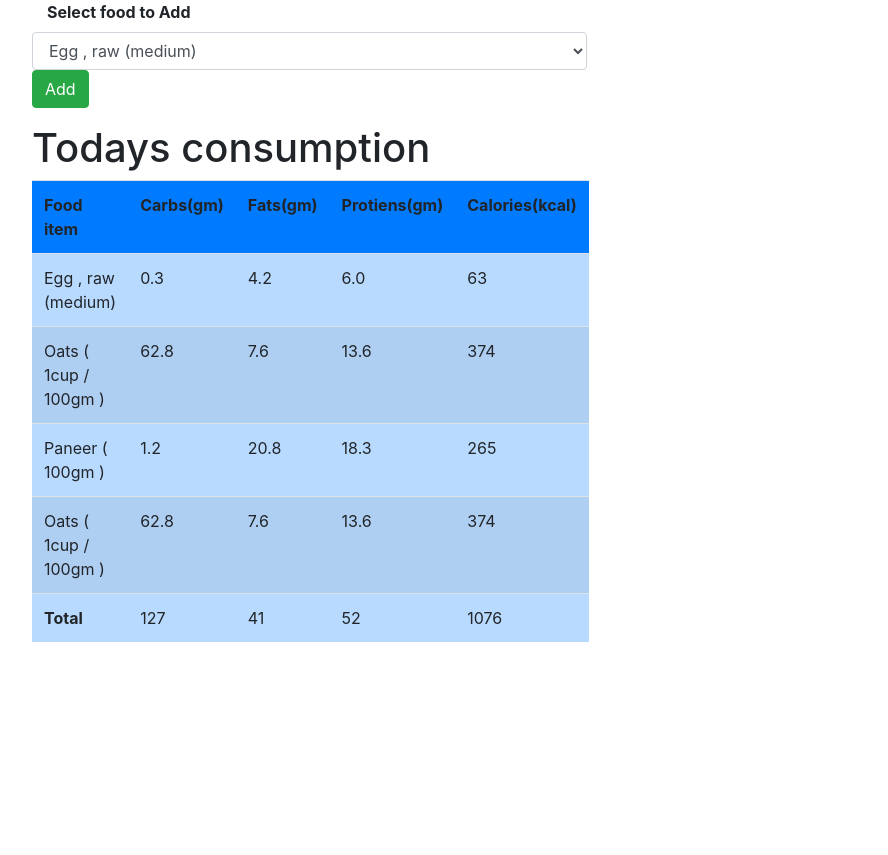
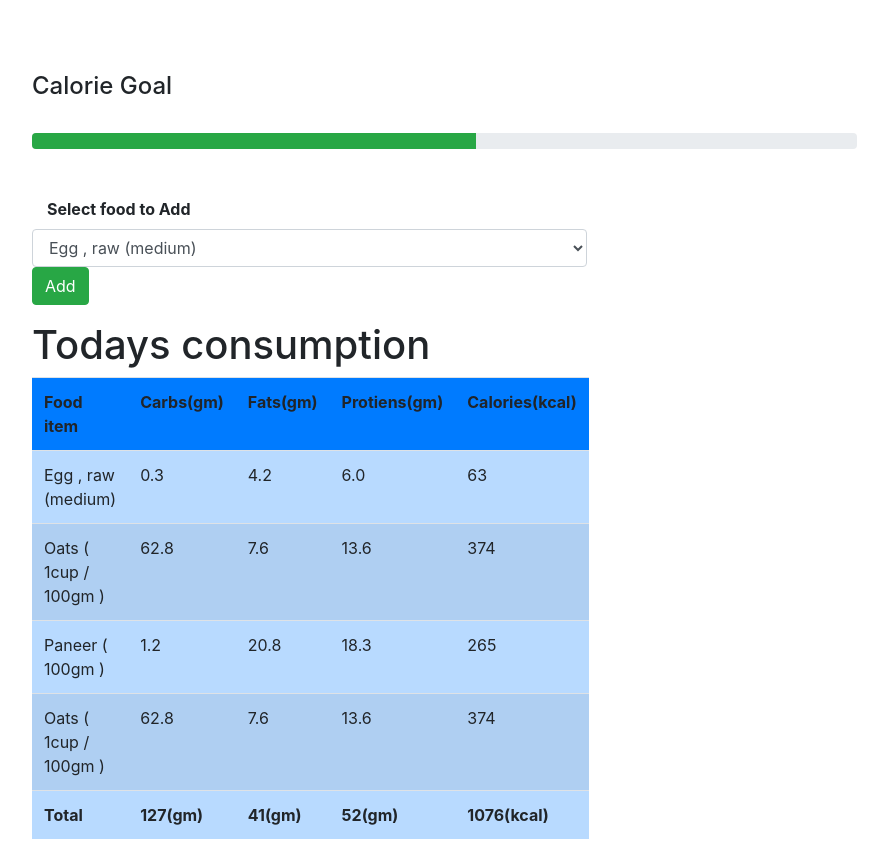
Before and after one commit to geetanshpardhi1/FitCalorie, a Django app: page / in a window 1280 px wide. Shown: the whole page, without its empty margins (53-941 px from the left). Before the commit the page ends 642 px from the top, so only its background shows below. Run offline with Django 4.2, Linux system fonts and the light colour scheme; a user stored in the database is signed in; data comes from the database, SQL or seed files in the repository; both versions use the stored data as it was after the commit.

Commit message:
added progress bar

```diff
--- a/myapp/templates/myapp/index.html
+++ b/myapp/templates/myapp/index.html
@@ -8,6 +8,18 @@
 </head>
 <body>
     <div class="container">
+        <br><br><br>
+
+        <h4>Calorie Goal</h4>
+        <br>
+        <div class="row">
+            <div class="col-md-9">
+                <div class="progress">
+                    <div class="progress-bar bg-success" role="progressbar" style="width: 0%;" aria-valuenow="0" aria-valuemin="0" aria-valuemax="0"></div>
+                </div>
+            </div>
+        </div>
+        <br><br>
         <div class="row">
             <div class="col-md-12">
                 <form method="POST">
@@ -85,9 +97,12 @@
 
     }
 
-    document.getElementById("carbs").innerHTML = carbs;
-    document.getElementById("fats").innerHTML = fats;
-    document.getElementById("protiens").innerHTML = protiens;
-    document.getElementById("calories").innerHTML = calories;
+    document.getElementById("carbs").innerHTML = '<b>'+carbs+'(gm)</b>';
+    document.getElementById("fats").innerHTML = '<b>'+fats+'(gm)</b>';
+    document.getElementById("protiens").innerHTML = '<b>'+protiens+'(gm)</b>';
+    document.getElementById("calories").innerHTML = '<b>'+calories+'(kcal)</b>';
+
+    var calPer = calories/2000 * 100;
+    document.getElementsByClassName("progress-bar")[0].setAttribute("style","width:"+calPer+"%")
 </script>
 </html>
```
Also changed, not shown: db.sqlite3.
